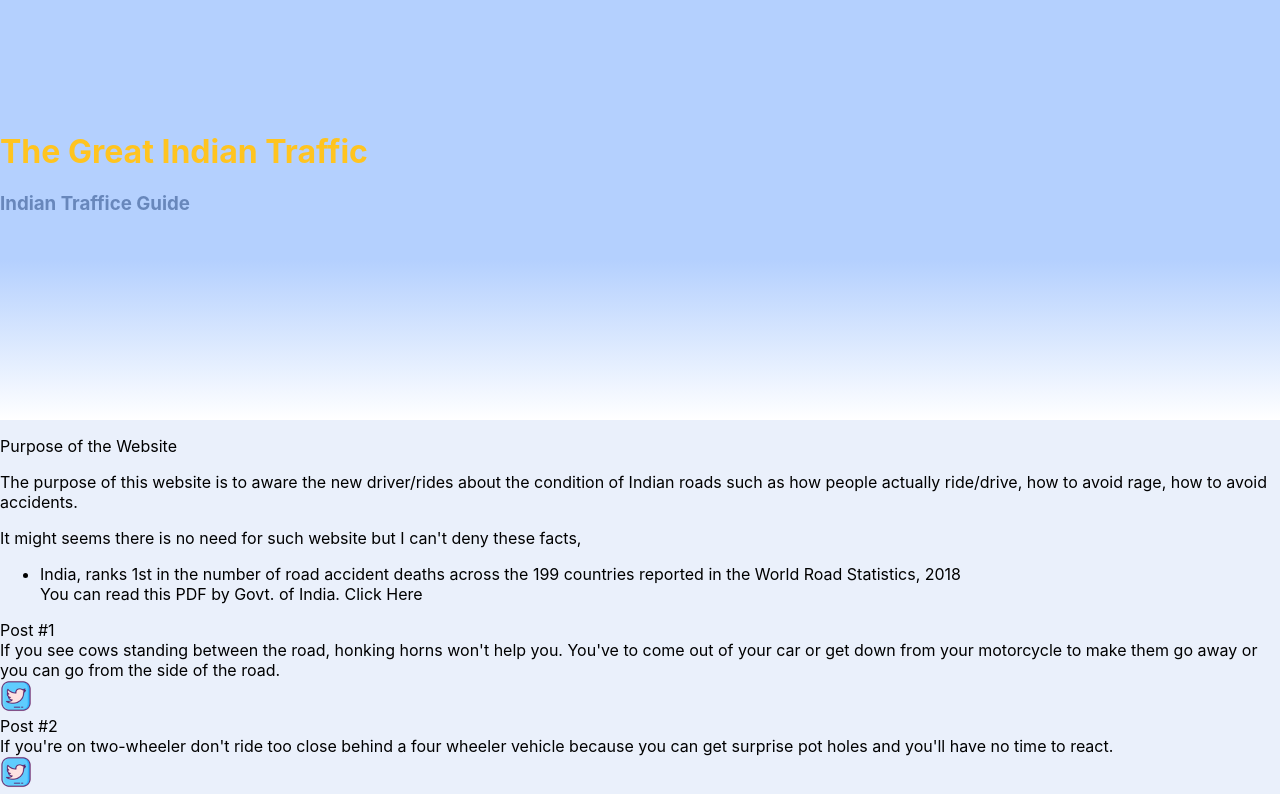
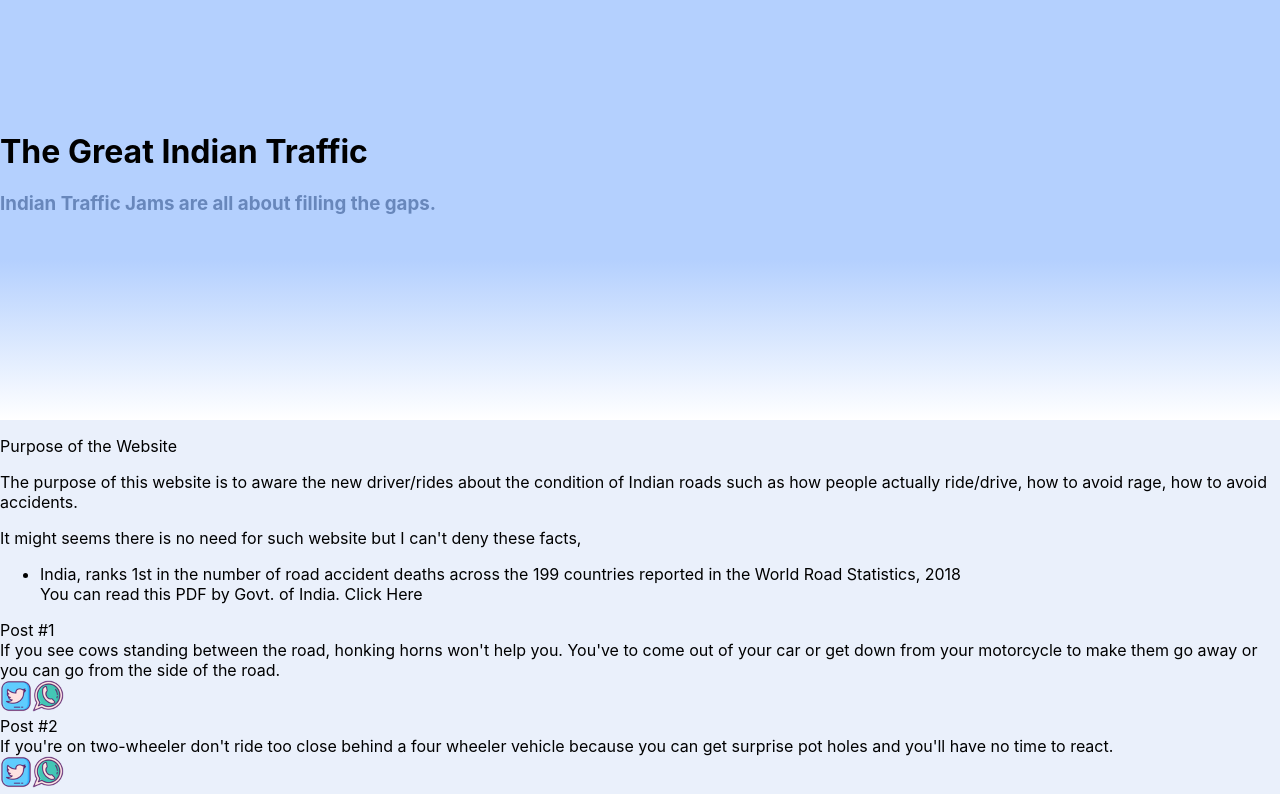
Before and after one commit to dazzlerkumar/The-Great-Indian-Traffic, a Next.js app: page / in a window 1280 px wide. Shown: the part 380-1174 px from the top of the page. Built offline with nearby package versions, Linux system fonts and the light colour scheme.

Commit message:
Whatsapp Check

```diff
--- a/components/Card.js
+++ b/components/Card.js
@@ -3,6 +3,8 @@ import Image from "next/image"
 
 import post from "../content/data.json";
 import twitter from "/public/twitter.png"
+import whatsapp from "/public/whatsapp.png"
+
 
 export default function Card() {
     return (
@@ -20,6 +22,9 @@ export default function Card() {
                         <a href="https://twitter.com/intent/tweet?text=Check+out+this+cool+website&url=https%3A%2F%2Ftgit.vercel.app%2F" target="_blank"  rel="noopener noreferrer">
                         <Image src={twitter} alt="twitter" width={32} height={32}/>
                         </a>
+                        <a href="whatsapp://send?text=Check+out+this+cool+website+https%3A%2F%2Ftgit.vercel.app" target="_blank"  rel="noopener noreferrer">
+                        <Image src={whatsapp} alt="WhatsApp" width={32} height={32}/>
+                        </a>
                     </div>
                 </div>
             ))}
--- a/components/Main.js
+++ b/components/Main.js
@@ -8,8 +8,8 @@ export default function Main() {
                 <Image src="/main-img.png" width={300} height={300}/>
             </div>
             <div className="mx-auto">
-            <h1 className="title text-5xl font-bold">The Great Indian Traffic</h1>
-            <h3 className="subtitle text-2xl">Indian Traffice Guide</h3>
+            <h1 className="text-main text-5xl font-bold">The Great Indian Traffic</h1>
+            <h3 className="subtitle text-2xl font- text-center">Indian Traffic Jams are all about filling the gaps.</h3>
             </div>
 
         </div>
--- a/pages/index.js
+++ b/pages/index.js
@@ -13,7 +13,7 @@ export default function Home() {
       <Head>
         <title>The Great Indian Traffic</title>
         <meta name="By Dazzler Kumar" content="Indian Traffice Guide" />
-        <link rel="icon" href="/favicon.ico" />
+        <link rel="icon" href="/tgit.png" />
       </Head>
 
 
--- a/styles/globals.css
+++ b/styles/globals.css
@@ -24,9 +24,7 @@ a {
   background: linear-gradient(360deg, rgba(255,255,255,1) 0%, rgba(180,208,254,1) 20%);
   display: grid;
 }
-.title{
-  color:#FFC420;
-}
+
 .subtitle{
   color:#6887BB;
 }
--- a/tailwind.config.js
+++ b/tailwind.config.js
@@ -4,6 +4,7 @@ module.exports = {
   darkMode: false, // or 'media' or 'class'
   theme: {
     colors: {
+      main:'#565A5E',
       title: '#3A5788',
       subtitle: '#405C8B',
       offwhite:'#E9EAEE',
```
Also changed, not shown: public/tgit.png (added), 1 other file (tests, documents, lock files or other folders).
